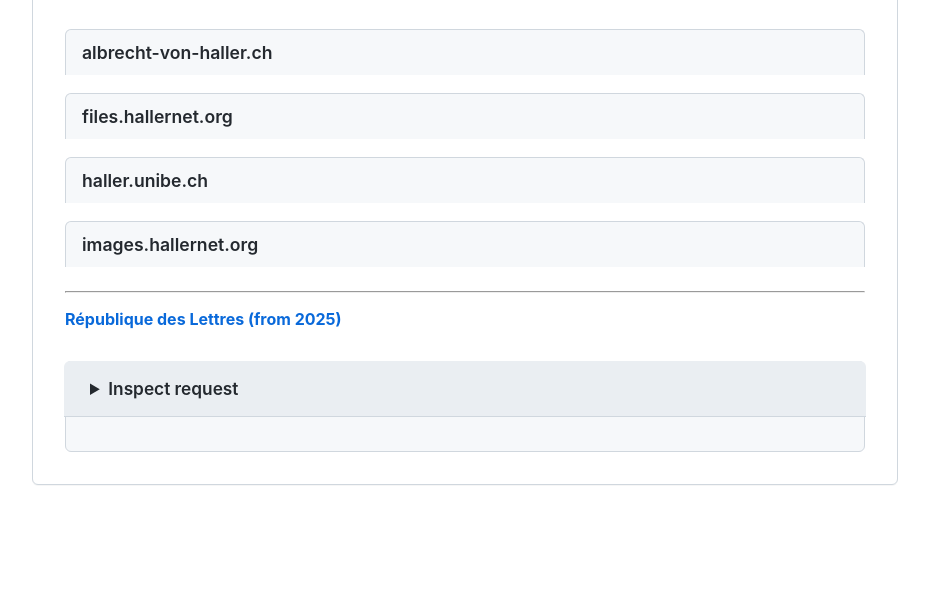
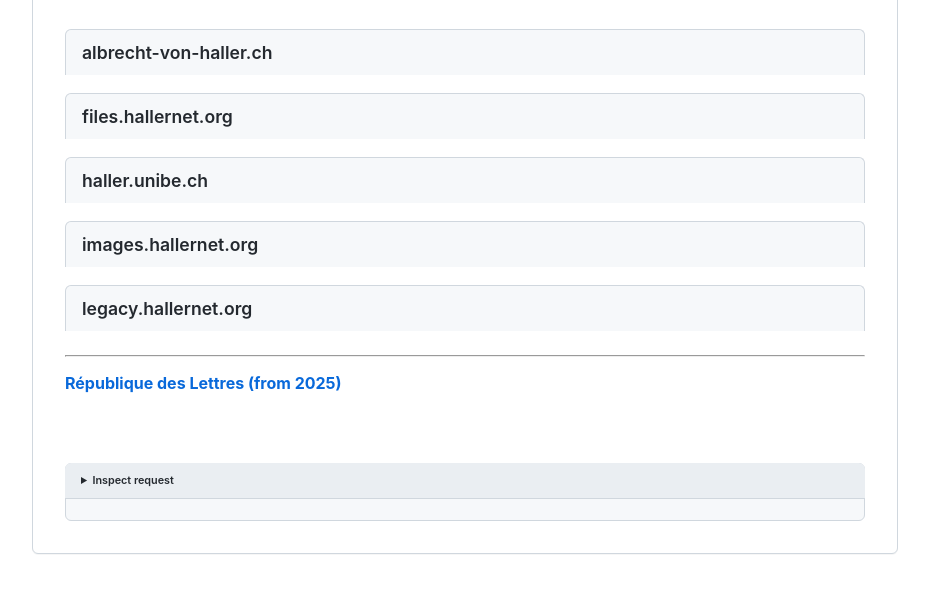
Before and after one commit to Republique-des-Lettres/legacy-resource-resolver, a plain HTML site: page lrr/index.html in a window 1280 px wide. Shown: the part 194-786 px from the top of the page, without its empty margins (175-1104 px from the left). Drawn offline with Linux system fonts and the light colour scheme.

Commit message:
index.html, add legacy.hallernet.org

```diff
--- a/lrr/index.html
+++ b/lrr/index.html
@@ -93,11 +93,12 @@
       text-decoration: underline;
     }
     details {
-      margin-top: 2em;
+      margin-top: 7em;
       border: 1px solid #d0d7de;
       border-radius: 6px;
       background: #f6f8fa;
       padding: 1em 1.5em;
+      font-size: x-small;
     }
     summary {
       font-weight: 600;
@@ -187,6 +188,13 @@
           <p>Last updated: 2025-06-19</p>
         `
       },
+      {
+        domain: "legacy.hallernet.org",
+        label: "legacy.hallernet.org",
+        html: `
+          <p><code>legacy.hallernet.org</code> pointed to the <code>albrecht-von-haller.ch</code> site from ca. 2018-2024 (see above).</p>
+        `
+      }
     ];
 
     // Utility: get the domain from a URL
```
